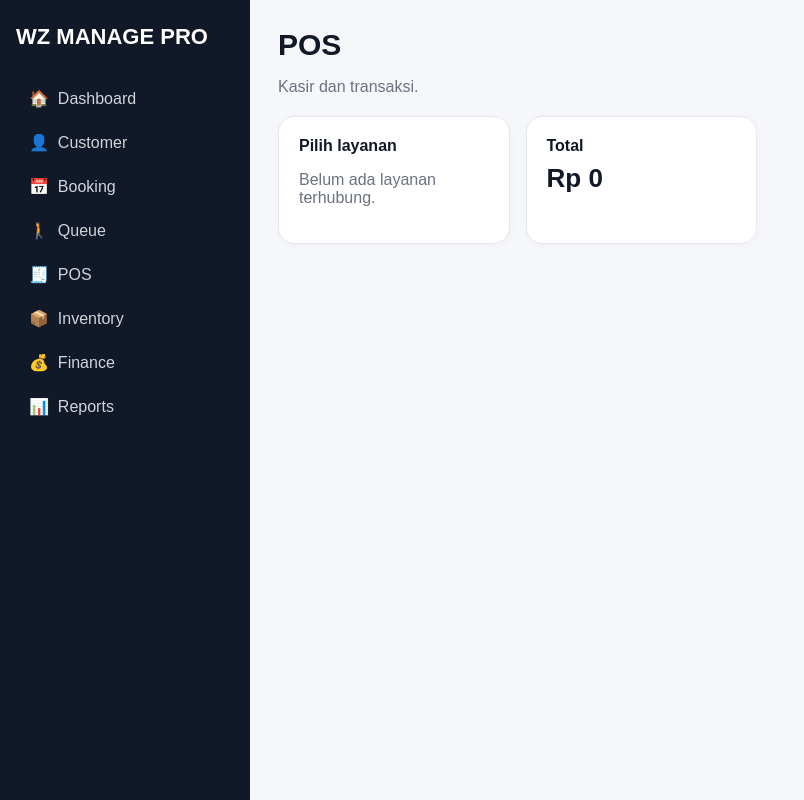
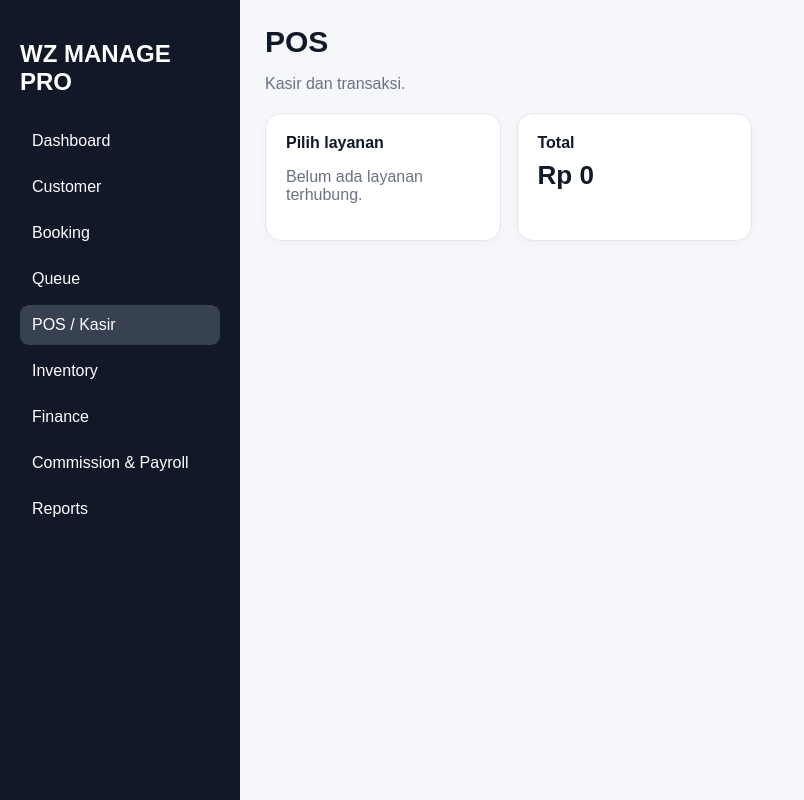
Before and after one commit to onlinebisnis892-afk/eru, a Next.js app in the folder WZ-MANAGE-PRO-GITHUB/: page /pos in a window 1280 px wide. Shown: the whole page, without its empty margins (0-804 px from the left). Built offline with nearby package versions, Linux system fonts and the light colour scheme.

Commit message:
Refactor Shell component with improved menu structure

```diff
--- a/WZ-MANAGE-PRO-GITHUB/components/Shell.tsx
+++ b/WZ-MANAGE-PRO-GITHUB/components/Shell.tsx
@@ -1,5 +1,86 @@
+"use client";
+
 import Link from "next/link";
-export default function Shell({children}:{children:React.ReactNode}){
- const nav=[["🏠","Dashboard","/dashboard"],["👤","Customer","/customers"],["📅","Booking","/booking"],["🚶","Queue","/queue"],["🧾","POS","/pos"],["📦","Inventory","/inventory"],["💰","Finance","/finance"],["📊","Reports","/reports"]];
- return <div className="shell"><aside className="sidebar"><div className="brand">WZ MANAGE PRO</div><nav className="nav">{nav.map(x=><Link href={x[2]} key={x[2]}>{x[0]}&nbsp; {x[1]}</Link>)}</nav></aside><section className="main">{children}</section></div>
+import { usePathname } from "next/navigation";
+
+const menu = [
+  { href: "/dashboard", label: "Dashboard" },
+  { href: "/customers", label: "Customer" },
+  { href: "/booking", label: "Booking" },
+  { href: "/queue", label: "Queue" },
+  { href: "/pos", label: "POS / Kasir" },
+  { href: "/inventory", label: "Inventory" },
+  { href: "/finance", label: "Finance" },
+  { href: "/commission", label: "Commission & Payroll" },
+  { href: "/reports", label: "Reports" },
+];
+
+export default function Shell({
+  children,
+}: {
+  children: React.ReactNode;
+}) {
+  const pathname = usePathname();
+
+  return (
+    <div
+      style={{
+        minHeight: "100vh",
+        display: "flex",
+        background: "#f5f7fb",
+        color: "#111827",
+      }}
+    >
+      <aside
+        style={{
+          width: "240px",
+          minHeight: "100vh",
+          background: "#111827",
+          color: "white",
+          padding: "20px",
+          position: "fixed",
+          left: 0,
+          top: 0,
+          bottom: 0,
+        }}
+      >
+        <h2 style={{ marginBottom: "25px" }}>WZ MANAGE PRO</h2>
+
+        <nav>
+          {menu.map((item) => {
+            const active = pathname === item.href;
+
+            return (
+              <Link
+                key={item.href}
+                href={item.href}
+                style={{
+                  display: "block",
+                  padding: "11px 12px",
+                  marginBottom: "6px",
+                  borderRadius: "9px",
+                  textDecoration: "none",
+                  color: "white",
+                  background: active ? "#374151" : "transparent",
+                }}
+              >
+                {item.label}
+              </Link>
+            );
+          })}
+        </nav>
+      </aside>
+
+      <main
+        style={{
+          marginLeft: "240px",
+          width: "calc(100% - 240px)",
+          minHeight: "100vh",
+          padding: "25px",
+        }}
+      >
+        {children}
+      </main>
+    </div>
+  );
 }
```
